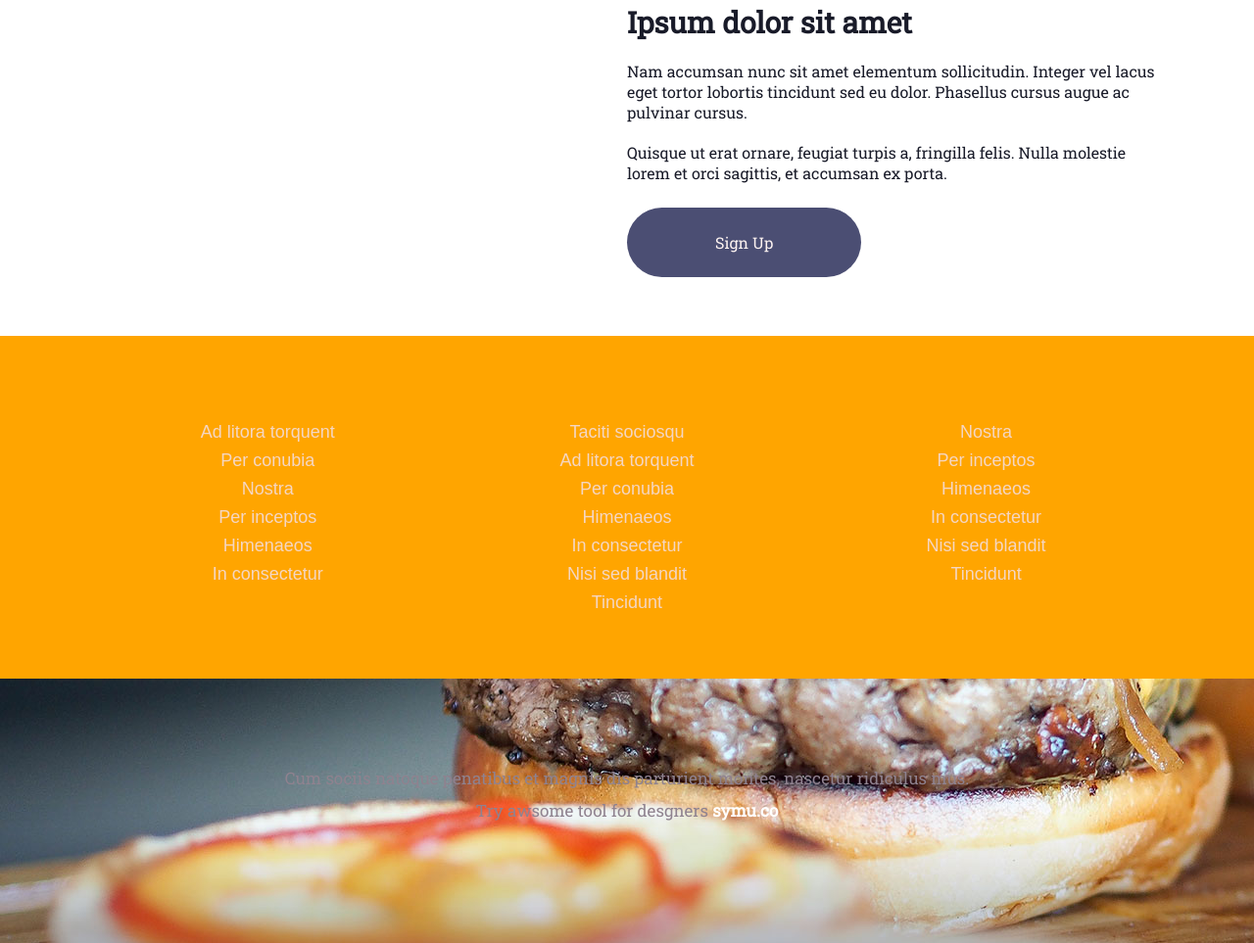
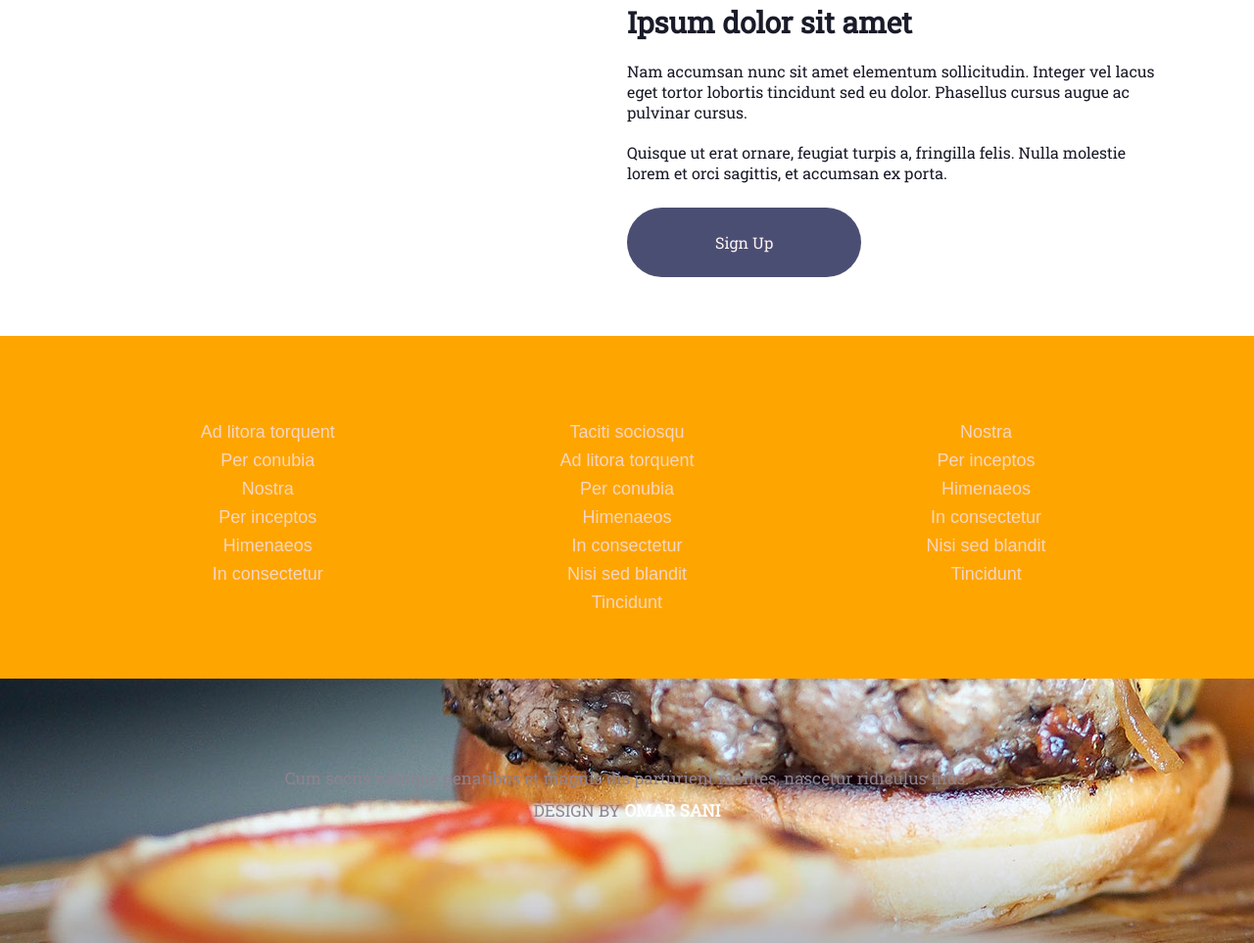
Before and after one commit to omarsani/psd-to-html-panakeia, a plain HTML site: page index.html in a window 1280 px wide. Shown: the part 2916-3879 px from the top of the page at 98% size. Drawn offline with Linux system fonts and the light colour scheme.

Commit message:
Update index.html

```diff
--- a/index.html
+++ b/index.html
@@ -224,7 +224,7 @@ ullamcorper non diam sit amet, luctus condimentum metus</p>
         <div class="footer-container">
            <div class="height">
             <p>Cum sociis natoque penatibus et magnis dis parturient montes, nascetur ridiculus mus.</p>
-            <p>Try awsome tool for desgners <strong style="color:white">symu.co</strong></p>
+            <p> DESIGN BY <strong style="color:white">OMAR SANI</strong></p>
             </div>
         </div>
     </div>
```
